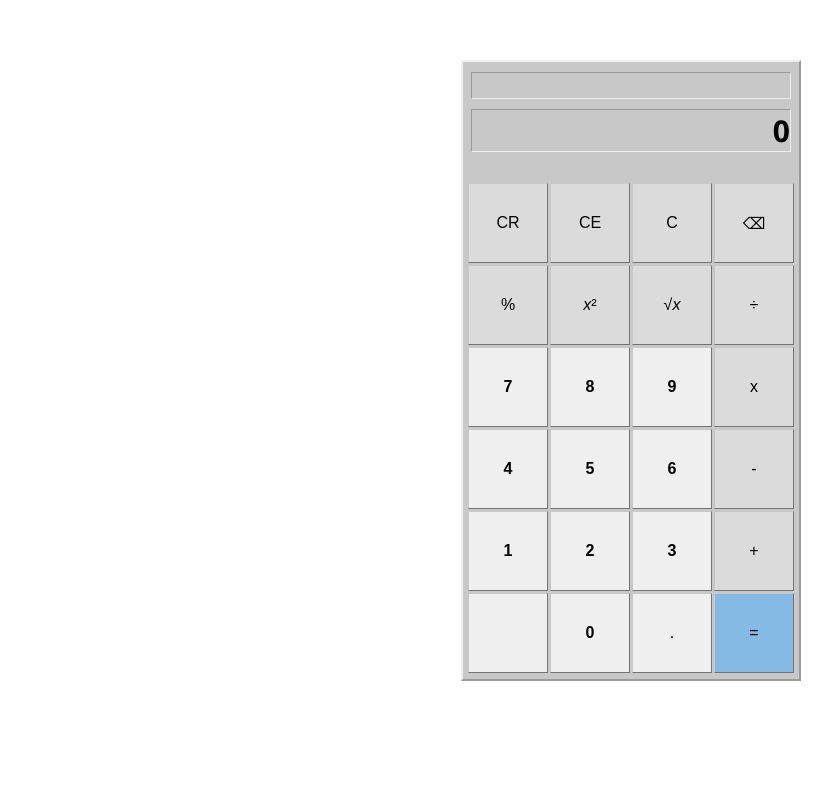
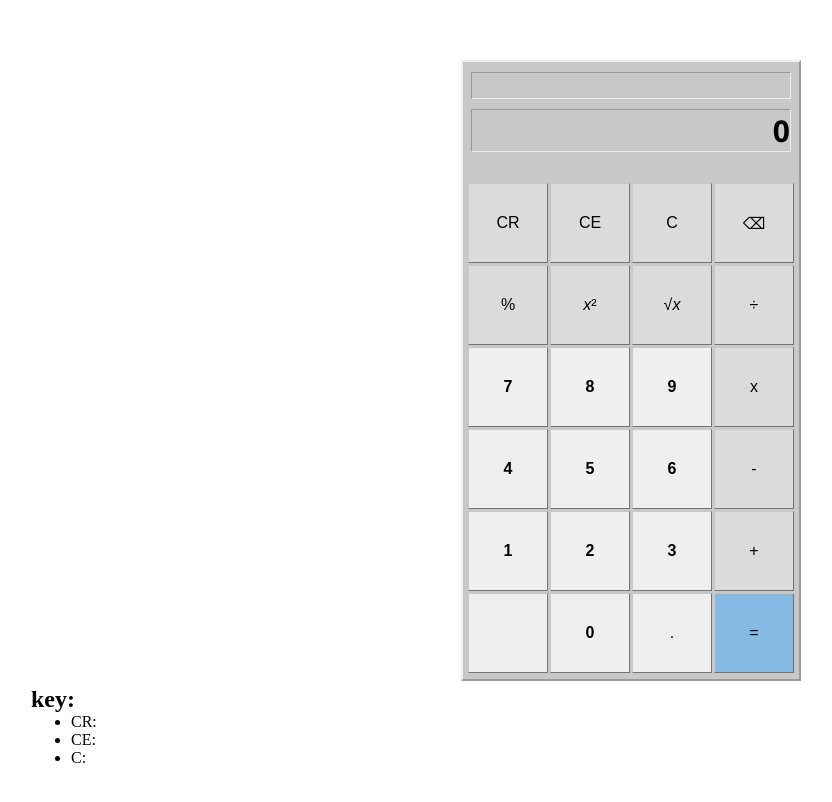
Before and after one commit to emott13/CSET115_Weekly_Assignment_2, a plain HTML site: page index.html in a window 1280 px wide. Shown: the whole page, without its empty margins (9-841 px from the left). Drawn offline with Linux system fonts and the light colour scheme.

Commit message:
added keys

```diff
--- a/index.html
+++ b/index.html
@@ -67,6 +67,16 @@
 
     </div>
 
+    <div>
+        <h2>key:</h2>
+        <ul>
+            <li>CR:</li>
+            <li>CE: </li>
+            <li>C:</li>
+        </ul>
+
+    </div>
+
     <script src="index.js"></script>
 </body>
 </html>
--- a/index.js
+++ b/index.js
@@ -24,7 +24,7 @@ function btnSqr(){
         x.innerText += '**2';
     }
 }
-}
+
 
 function btnSqrRt(){
     if(x.innerText.length + 11 <= maxLength){
```
